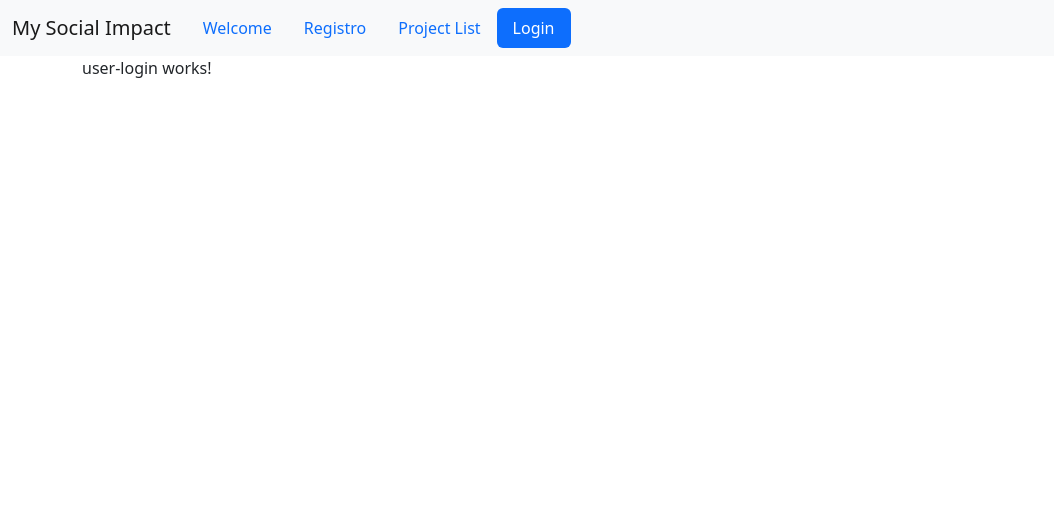
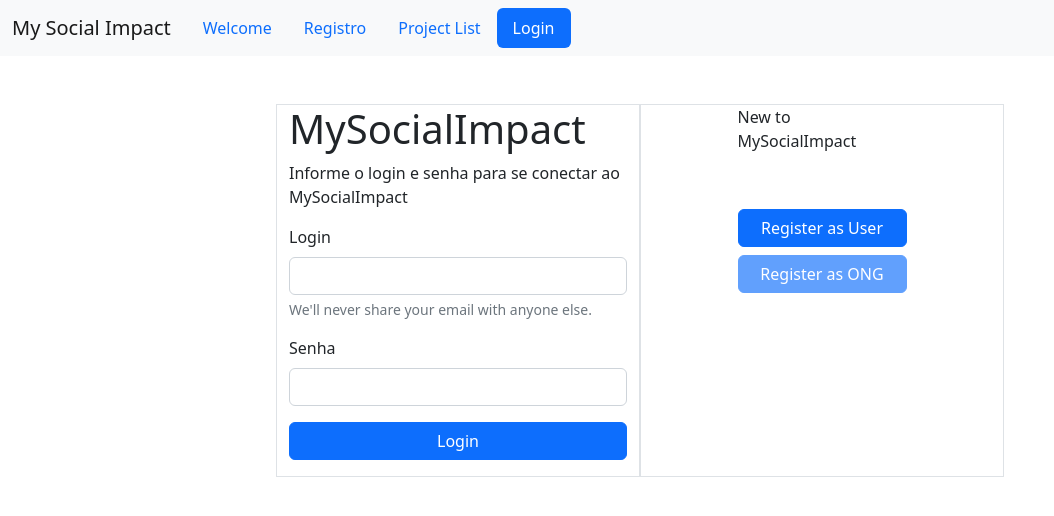
Before and after one commit to antonio-dembo/my-social-impact, an Angular app in the folder Web/ClientApp/MySocialImpact/: page /login in a window 1280 px wide. Shown: the top 516 px of the page, without its empty margins (0-1054 px from the left). Built offline with nearby package versions, Linux system fonts and the light colour scheme.

Commit message:
Add user-login page

```diff
--- a/Web/ClientApp/MySocialImpact/src/app/app.module.ts
+++ b/Web/ClientApp/MySocialImpact/src/app/app.module.ts
@@ -25,7 +25,7 @@ import { AppRoutingModule } from './app-routing.module';
     HttpClientModule,
     ReactiveFormsModule,
     AppRoutingModule,
-     ProjectListComponent,
+    ProjectListComponent,
     //NgbModule
   ],
   bootstrap: [AppComponent]
--- a/Web/ClientApp/MySocialImpact/src/app/paginas/login/user-login.component.html
+++ b/Web/ClientApp/MySocialImpact/src/app/paginas/login/user-login.component.html
@@ -1 +1,41 @@
-<p>user-login works!</p>
+<div class="container mt-4 p-4">
+    <div class="row justify-content-center">
+        <div class="col-md-4 border" >
+            <h1>{{ pageTitle }}</h1>
+            <p>Informe o login e senha para se conectar ao {{ pageTitle }} </p>
+
+            <form [formGroup]="formLogin" (ngSubmit)="login()" >
+                <div class="mb-3">
+                    <label for="inputEmail" class="form-label">Login</label>
+                    <input type="email" class="form-control" id="inputEmail" aria-describedby="emailHelp" formControlName="email">
+                    <div id="emailHelp" class="form-text">We'll never share your email with anyone else.</div>
+                </div>
+                <div class="mb-3">
+                    <label for="inputPassword" class="form-label">Senha</label>
+                    <input type="password" class="form-control" id="inputPassword" formControlName="password">
+                </div>
+                <!-- <div class="mb-3 form-check">
+                    <input type="checkbox" class="form-check-input" id="exampleCheck">
+                    <label class="form-check-label" for="exampleCheck">Check me out</label>
+                </div> -->
+                <div class="d-grid gap-2 col-auto mx-auto mb-3">
+                    <button [disabled]="!this.formLogin.valid" type="submit" class="btn btn-primary">
+                        Login
+                    </button>
+                </div>
+            </form>
+        </div>
+        <div class="col-md-4 border">
+            <div class="d-grid gap-2 col-6 mx-auto">
+                <p>New to MySocialImpact</p><br>
+                <button class="btn btn-primary" type="submit" (click)="registerAsUser()">
+                    Register as User
+                </button>
+                <button class="btn btn-primary" type="submit" disabled>
+                    Register as ONG
+                </button>
+            </div>
+
+        </div>
+    </div>
+</div>
--- a/Web/ClientApp/MySocialImpact/src/app/paginas/login/user-login.component.ts
+++ b/Web/ClientApp/MySocialImpact/src/app/paginas/login/user-login.component.ts
@@ -1,4 +1,6 @@
 import { Component, OnInit } from '@angular/core';
+import { FormBuilder } from '@angular/forms';
+import { Router } from '@angular/router';
 
 @Component({
   selector: 'msi-user-login',
@@ -6,10 +8,28 @@ import { Component, OnInit } from '@angular/core';
   styleUrls: ['./user-login.component.css']
 })
 export class UserLoginComponent implements OnInit {
+  pageTitle = "MySocialImpact";
 
-  constructor() { }
+  formLogin = this.formBuilder.group({
+    email: '',
+    password: ''
+  });
+
+  constructor(
+    private router: Router,
+    private formBuilder: FormBuilder
+  ) { }
 
   ngOnInit(): void {
   }
 
+  login(){
+    console.log(`Data login: email: ${this.formLogin.value.email} Password: ${this.formLogin.value.password}` );
+    window.alert("User login triggered.");
+  }
+
+  registerAsUser(){
+    this.router.navigate(['/registro']);
+  }
+
 }
```
